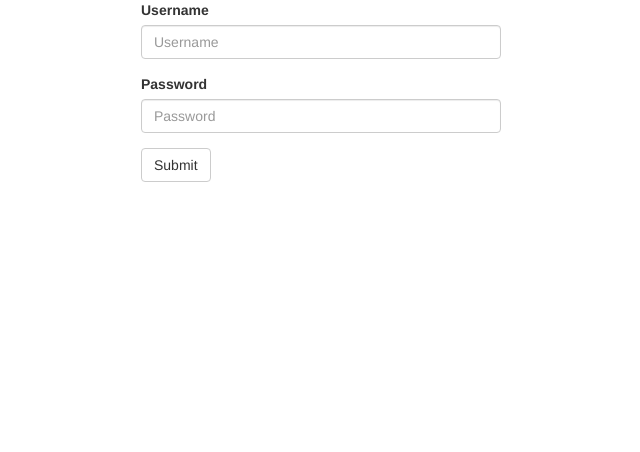
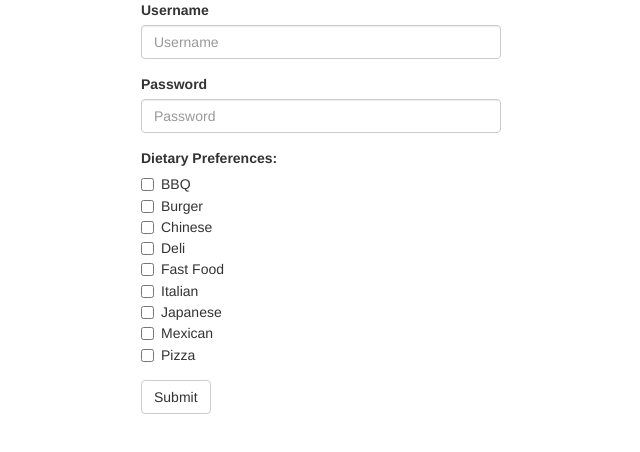
Before and after one commit to patrickly/lets-get-lunch-fe, an Angular app: page /signup in a window 1280 px wide. Shown: the top 452 px of the page, without its empty margins (319-959 px from the left). Built offline with nearby package versions, Linux system fonts and the light colour scheme.

Commit message:
9.4 Dietary pref form

```diff
--- a/src/app/signup/signup.component.html
+++ b/src/app/signup/signup.component.html
@@ -10,6 +10,16 @@
           <label for="password">Password</label>
           <input placeholder="Password" class="form-control" id="password" name="password" type="password" [(ngModel)]="user.password">
         </div>
+
+        <div class="form-group">
+          <label>Dietary Preferences:</label>
+          <div *ngFor="let pref of dietPreferences; let i = index;">
+            <label class="checkbox-inline" [for]="pref.name">
+              <input [id]="pref.name" name="preference" type="checkbox" (change)="onPrefCheck(i)">{{pref.name}}
+            </label>
+          </div>
+        </div>
+
         <div class="form-group">
           <button class="btn btn-default" type="submit">Submit</button>
         </div>
--- a/src/app/signup/signup.component.ts
+++ b/src/app/signup/signup.component.ts
@@ -10,6 +10,18 @@ import { AuthService } from '../services/auth/auth.service';
 export class SignupComponent implements OnInit {
 
   user: User = { 'username': '', password: '' };
+  dietPreferences = [
+    { name: 'BBQ', checked: false },
+    { name: 'Burger', checked: false },
+    { name: 'Chinese', checked: false },
+    { name: 'Deli', checked: false },
+    { name: 'Fast Food', checked: false },
+    { name: 'Italian', checked: false },
+    { name: 'Japanese', checked: false },
+    { name: 'Mexican', checked: false },
+    { name: 'Pizza', checked: false }
+  ];
+
   constructor(private authService: AuthService) { }
 
   ngOnInit() {
```
